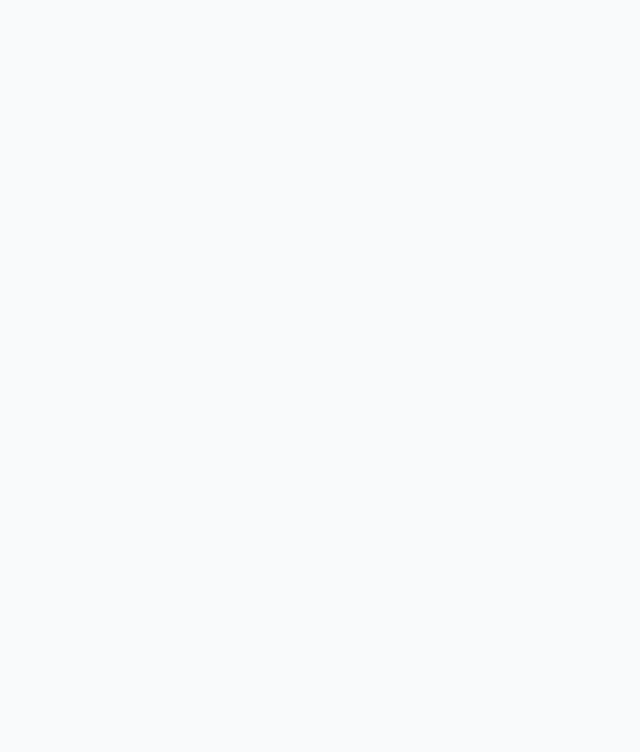
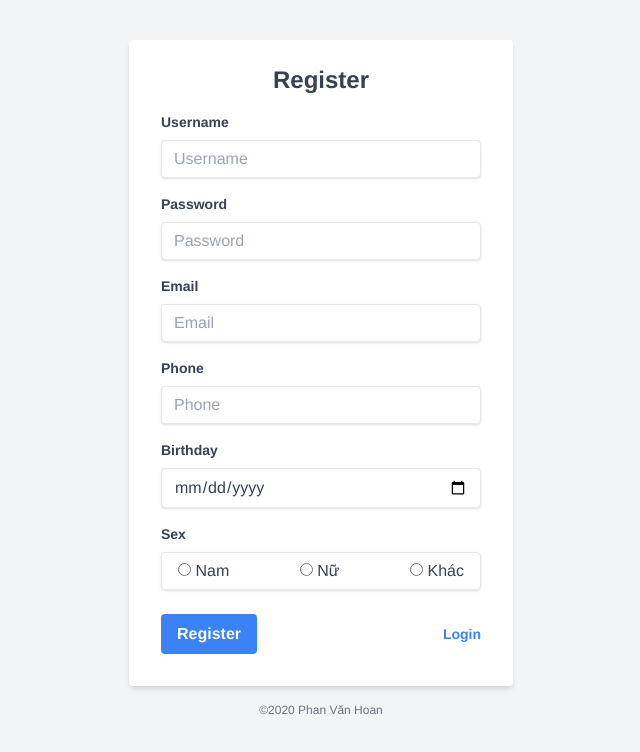
Before and after one commit to Hoan9696/vue-2022-08, a Vue app: page /register in a window 1280 px wide. Before the commit this address had no page. Shown: the top 752 px of the page, without its empty margins (319-959 px from the left). Built offline with nearby package versions, Linux system fonts and the light colour scheme.

Commit message:
commit code update login & register

```diff
--- a/src/App.vue
+++ b/src/App.vue
@@ -1,5 +1,5 @@
 <template>
-  <div id="app" class="bg-gray-50 h-screen">
+  <div id="app" class="bg-gray-100 h-screen">
     <div class="flex justify-center pt-10">
       <router-view></router-view>
     </div>
--- a/src/admin/user/LoginAdmin.vue
+++ b/src/admin/user/LoginAdmin.vue
@@ -1,76 +1,21 @@
 <template>
-  <div class="w-full max-w-xs">
-    <form class="bg-white shadow-md rounded px-8 pt-6 pb-8 mb-4">
-      <div class="text-center"><label class="block text-gray-700 text-xl font-bold mb-4">Login</label></div>
+  <div class="w-full max-w-sm">
+    <form class="from-card">
+      <div class="text-center">
+        <label class="title-card">Login</label>
+      </div>
       <div class="mb-4">
-        <label class="block text-gray-700 text-sm font-bold mb-2 text-left"
-          >Username</label
-        >
-        <input
-          class="
-            shadow
-            appearance-none
-            border
-            rounded
-            w-full
-            py-2
-            px-3
-            text-gray-700
-            leading-tight
-            mb-3
-            focus:outline-none focus:shadow-blue-600
-          "
-          type="text"
-          placeholder="Username"
-        />
+        <label class="input-label">Username</label>
+        <input class="input-text" type="text" placeholder="Username" />
       </div>
       <div class="mb-6">
-        <label class="block text-gray-700 text-sm font-bold mb-2 text-left"
-          >Password</label
-        >
-        <input
-          class="
-            shadow
-            appearance-none
-            border
-            rounded
-            w-full
-            py-2
-            px-3
-            text-gray-700
-            leading-tight
-            mb-3
-            focus:outline-none focus:shadow-blue-600
-          "
-          type="password"
-          placeholder="Password"
-        />
+        <label class="input-label">Password</label>
+        <input class="input-text" type="password" placeholder="Password" />
       </div>
       <div class="flex items-center justify-between">
-        <button
-          class="
-            bg-blue-500
-            font-bold
-            text-white
-            hover:bg-blue-700
-            py-2
-            px-4
-            rounded
-            focus:outline-none focus:shadow-orange-900
-          "
-        >
-          Sign in
-        </button>
-        <a
-          class="
-            inline-block
-            align-baseline
-            font-bold
-            text-sm text-blue-500
-            hover:text-blue-800
-          "
-          >Forgot Password?</a
-        >
+        <button class="button-primary">Sign in</button>
+        <a class="link-primary" @click="register">Register</a>
+        <a class="link-primary">Forgot Password?</a>
       </div>
     </form>
     <p class="text-center text-gray-500 text-xs">&copy;2020 Phan Văn Hoan</p>
@@ -84,5 +29,16 @@ export default {
   data: () => ({
     //
   }),
+  methods: {
+    register() {
+      this.$router.push("/register")
+    }
+  }
 };
 </script>
+
+<style scoped>
+body {
+  font-family: "Montserrat", sans-serif;
+}
+</style>
--- a/src/admin/user/RegisterAdmin.vue
+++ b/src/admin/user/RegisterAdmin.vue
@@ -1,14 +1,66 @@
 <template>
-  <div></div>
+  <div class="w-full max-w-sm">
+    <form class="from-card">
+      <div class="text-center">
+        <label class="title-card">Register</label>
+      </div>
+      <div class="mb-1">
+        <label class="input-label">Username</label>
+        <input class="input-text" type="text" placeholder="Username" />
+      </div>
+      <div class="mb-1">
+        <label class="input-label">Password</label>
+        <input class="input-text" type="password" placeholder="Password" />
+      </div>
+      <div class="mb-1">
+        <label class="input-label">Email</label>
+        <input class="input-text" type="email" placeholder="Email" />
+      </div>
+      <div class="mb-1">
+        <label class="input-label">Phone</label>
+        <input class="input-text" type="text" placeholder="Phone" />
+      </div>
+      <div class="mb-1">
+        <label class="input-label">Birthday</label>
+        <input class="input-text" type="Date" placeholder="Birthday" />
+      </div>
+      <div class="mb-6">
+        <label class="input-label">Sex</label>
+        <div class="flex items-center justify-between input-text">
+          <div class="px-1">
+            <input class="cursor-pointer" type="radio" name="sex" value="1" />
+            Nam
+          </div>
+          <div class="px-1">
+            <input class="cursor-pointer" type="radio" name="sex" value="0" />
+            Nữ
+          </div>
+          <div class="px-1">
+            <input class="cursor-pointer" type="radio" name="sex" value="2" />
+            Khác
+          </div>
+        </div>
+      </div>
+      <div class="flex items-center justify-between">
+        <button class="button-primary">Register</button>
+        <a class="link-primary" @click="login">Login</a>
+      </div>
+    </form>
+    <p class="text-center text-gray-500 text-xs">&copy;2020 Phan Văn Hoan</p>
+  </div>
 </template>
 
 <script>
-
 export default {
   components: {},
 
   data: () => ({
     //
   }),
-}
+  methods: {
+    login() {
+      this.$router.push("/login")
+    }
+  }
+};
 </script>
--- /dev/null
+++ b/src/components/gr-text-field.vue
@@ -0,0 +1,35 @@
+<template>
+  <div class="mb-4">
+    <label class="block text-gray-700 text-sm font-bold mb-2 text-left">{{
+      textLabel
+    }}</label>
+    <input
+      class="
+        shadow
+        appearance-none
+        border
+        rounded
+        w-full
+        py-2
+        px-3
+        text-gray-700
+        leading-tight
+        mb-3
+        focus:outline-none focus:shadow-blue-600
+      "
+      type="text"
+      :placeholder="placeholder"
+    />
+  </div>
+</template>
+<script>
+export default {
+  name: "grTextField",
+  props: {
+    textLabel: String,
+    placeholder: String,
+  },
+};
+</script>
+<style scoped>
+</style>
--- a/src/components/main.vue
+++ /dev/null
@@ -1,10 +0,0 @@
-<template>
-</template>
-<script>
-export default {
-  name: "main",
-}
-</script>
-<style scoped>
-
-</style>
--- a/src/router/router.js
+++ b/src/router/router.js
@@ -1,12 +1,18 @@
 import { createRouter, createWebHistory } from 'vue-router'
 
 import LoginAdmin from '../admin/user/LoginAdmin.vue';
+import RegisterAdmin from '../admin/user/RegisterAdmin.vue';
 
 const routes = [
   {
     path: '/login',
     name: 'LoginAdmin',
     component: LoginAdmin
+  },
+  {
+    path: '/register',
+    name: 'RegisterAdmin',
+    component: RegisterAdmin
   },
 ];
 
--- a/src/styles/index.css
+++ b/src/styles/index.css
@@ -1,3 +1,32 @@
 @tailwind base;
 @tailwind components;
 @tailwind utilities;
+@import url('https://fonts.googleapis.com/css2?family=Montserrat:wght@100&display=swap');
+
+body {
+  font-family: 'Montserrat', sans-serif;
+}
+
+.input-label {
+  @apply block text-gray-700 text-sm font-bold mb-2 text-left cursor-text
+}
+
+.input-text {
+  @apply shadow appearance-none border rounded w-full py-2 px-3 text-gray-700 leading-tight mb-3 focus:outline-none focus:shadow-blue-600
+}
+
+.button-primary {
+  @apply bg-blue-500 font-bold text-white hover:bg-blue-700 py-2 px-4 rounded focus:outline-none focus:shadow-orange-900
+}
+
+.link-primary {
+  @apply inline-block align-baseline font-bold text-sm text-blue-500 hover:text-blue-800 cursor-pointer
+}
+
+.from-card {
+  @apply bg-white shadow-md rounded px-8 pt-6 pb-8 mb-4
+}
+
+.title-card {
+  @apply block text-gray-700 text-2xl font-bold mb-4 cursor-text
+}
```
